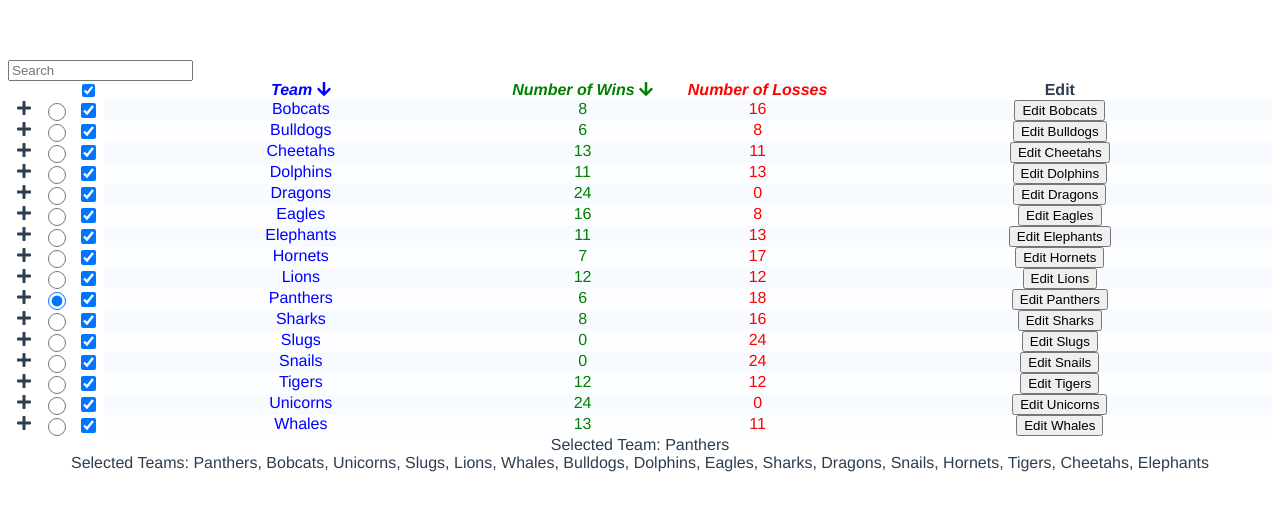
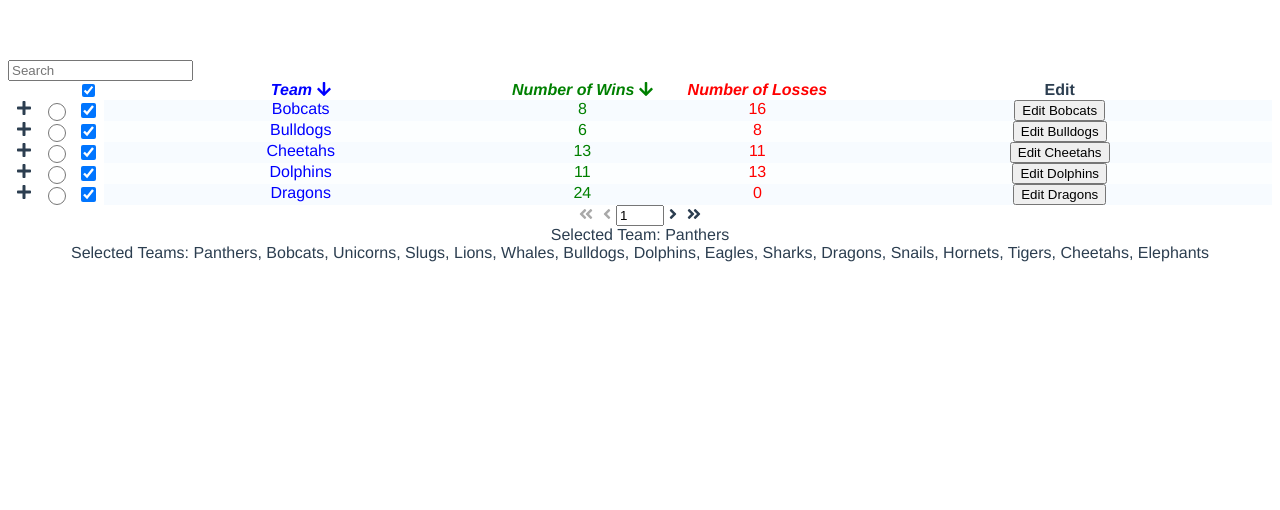
Before and after one commit to AriSorsko/easy-vue-components, a Vue app: page / in a window 1280 px wide. Shown: the top 510 px of the page. Built offline with nearby package versions, Linux system fonts and the light colour scheme.

Commit message:
Added paging

```diff
--- a/src/components/Demo.vue
+++ b/src/components/Demo.vue
@@ -10,7 +10,9 @@
       :selectedItems.sync="selectedItems"
       id="teamsTable"
       enableAccordianforDetailRow="multi"
-      :tableSearching="true"
+      :enableTableSearching="true"
+      :enablePaging="true"
+      :rowsPerPage="7"
     >
       <template v-slot:expandedDetailRowIcon>
         <font-awesome-icon icon="minus" />
--- a/src/components/EasyTable.vue
+++ b/src/components/EasyTable.vue
@@ -1,13 +1,14 @@
 <template>
   <div>
     <input
-      v-if="tableSearching"
+      v-if="enableTableSearching"
       v-model="tableSearch"
       placeholder="Search"
       class="searchInput"
       id="searchInput"
       ref="searchInput"
     />
+
     <div id="container" :style="columnWidthsStyle" ref="container">
       <!-- Headings -->
       <!-- Empty div to keep the headers lined up with their columns when there are exapnd/collapse buttons  -->
@@ -48,14 +49,14 @@
       </div>
       <!-- Data Rows -->
       <div
-        v-if="!sortedAndFilteredRows || sortedAndFilteredRows.length === 0"
+        v-if="!sortedFilteredPagedRows || sortedFilteredPagedRows.length === 0"
         id="noDataMessage"
       >
         There is no data for this table.
       </div>
       <div
         v-else
-        v-for="(row, rindex) in sortedAndFilteredRows"
+        v-for="(row, rindex) in sortedFilteredPagedRows"
         :key="rindex"
         class="collapseDivs"
       >
@@ -114,6 +115,15 @@
         </div>
       </div>
     </div>
+
+    <div v-if="enablePaging" id="pagingControls" class="pagingControls">
+      <Pages
+        :numberOfitems="sortedFilteredRows.length"
+        :itemsPerPage="5"
+        :startIndex.sync="startIndex"
+        :endIndex.sync="endIndex"
+      />
+    </div>
   </div>
 </template>
 
@@ -166,6 +176,7 @@ import camelCase from "lodash/camelCase";
 import sortBy from "lodash/sortBy";
 import cloneDeep from "lodash/cloneDeep";
 import reverse from "lodash/reverse";
+import Pages from "./Pages";
 import { library } from "@fortawesome/fontawesome-svg-core";
 import {
   faArrowUp,
@@ -182,7 +193,7 @@ library.add(faAngleRight);
 
 export default {
   name: "EasyTable",
-  components: { FontAwesomeIcon },
+  components: { FontAwesomeIcon, Pages },
   props: {
     columns: Array,
     rows: Array,
@@ -210,10 +221,15 @@ export default {
       type: String, // Can be single or multi
       default: null,
     },
-    tableSearching: {
+    enableTableSearching: {
       type: Boolean,
       default: false,
     },
+    enablePaging: {
+      type: Boolean,
+      default: false,
+    },
+    rowsPerPage: Number,
   },
   data() {
     return {
@@ -222,8 +238,10 @@ export default {
       internalSelectedItem: null,
       internalSelectedItems: [],
       openDetailRows: [],
-      checkAll: [],
+      checkAll: true,
       tableSearch: "",
+      startIndex: 0,
+      endIndex: 0,
     };
   },
   created() {
@@ -253,12 +271,17 @@ export default {
     }
     if (!this.enableRadioButtons && this.selectedItem) {
       console.warn(
-        "The 'selectedItem' prop is only used with when radio buttons are enabled"
+        "The 'selectedItem' prop is only used when radio buttons are enabled"
       );
     }
     if (!this.enableCheckBoxes && this.selectedItems) {
       console.warn(
-        "The 'selectedItems' prop is only used with when check boxes are enabled"
+        "The 'selectedItems' prop is only used when check boxes are enabled"
+      );
+    }
+    if (this.rowsPerPage && !this.enablePaging) {
+      console.warn(
+        "The 'rowsPerPage' prop is only used when the 'enablePaging' prop is enabled"
       );
     }
 
@@ -344,14 +367,6 @@ export default {
     },
   },
   computed: {
-    sortedAndFilteredRows() {
-      if (!this.tableSearch) return this.sortedRows;
-      return this.sortedRows.filter((row) => {
-        return this.stringifyRow(row)
-          .toLowerCase()
-          .includes(this.tableSearch.toLowerCase());
-      });
-    },
     columnWidthsStyle() {
       if (Array.isArray(this.columns)) {
         let columnsWidths = "grid-template-columns:";
@@ -377,8 +392,28 @@ export default {
         return "";
       }
     },
+    sortedFilteredRows() {
+      let rows = this.sortedRows;
+      if (this.tableSearch && this.enableTableSearching) {
+        rows = rows.filter((row) => {
+          return this.stringifyRow(row)
+            .toLowerCase()
+            .includes(this.tableSearch.toLowerCase());
+        });
+      }
+      return rows;
+    },
+    sortedFilteredPagedRows() {
+      if (this.enablePaging) {
+        return this.sortedFilteredRows.slice(this.startIndex, this.endIndex);
+      }
+      return this.sortedFilteredRows;
+    },
   },
   methods: {
+    updatePagedItems(pagedItems) {
+      this.sortedFilteredPagedRows = pagedItems;
+    },
     stringifyRow(row) {
       return this.columns
         .map((column) => row[column.property])
--- /dev/null
+++ b/src/components/Pages.vue
@@ -0,0 +1,124 @@
+<template>
+  <div>
+    <font-awesome-icon
+      icon="angle-double-left"
+      ref="AngleDoubleLeft"
+      class="pagingIcon"
+      :class="page === 1 ? 'disabled' : 'enabled'"
+      @click="page = 1"
+    />
+    <font-awesome-icon
+      icon="angle-left"
+      ref="AngleLeft"
+      class="pagingIcon"
+      :class="page === 1 ? 'disabled' : 'enabled'"
+      @click="page === 1 ? 1 : page--"
+    />
+
+    <input v-model="page" class="pageInput" id="pageInput" ref="pageInput" />
+
+    <font-awesome-icon
+      icon="angle-right"
+      ref="AngleRight"
+      class="pagingIcon"
+      :class="page === lastPage ? 'disabled' : 'enabled'"
+      @click="page === lastPage ? lastPage : page++"
+    />
+    <font-awesome-icon
+      icon="angle-double-right"
+      ref="AngleDoubleRight"
+      class="pagingIcon"
+      :class="page === lastPage ? 'disabled' : 'enabled'"
+      @click="page = lastPage"
+    />
+  </div>
+</template>
+
+<style scoped>
+.pagingIcon {
+  margin: 0 5px 0 5px;
+}
+
+.pageInput {
+  width: 40px;
+}
+
+.disabled {
+  color: darkgray;
+}
+</style>
+
+<script>
+import { library } from "@fortawesome/fontawesome-svg-core";
+import {
+  faAngleRight,
+  faAngleLeft,
+  faAngleDoubleLeft,
+  faAngleDoubleRight,
+} from "@fortawesome/free-solid-svg-icons";
+import { FontAwesomeIcon } from "@fortawesome/vue-fontawesome";
+
+library.add(faAngleRight);
+library.add(faAngleLeft);
+library.add(faAngleDoubleLeft);
+library.add(faAngleDoubleRight);
+
+export default {
+  name: "Pages",
+  components: { FontAwesomeIcon },
+  // TODO: Prop validation
+  props: {
+    numberOfitems: Number,
+    itemsPerPage: Number,
+  },
+  data() {
+    return {
+      page: 1,
+    };
+  },
+  created() {
+    this.$emit("update:startIndex", this.startIndex);
+    this.$emit("update:endIndex", this.endIndex);
+  },
+  watch: {
+    numberOfitems() {
+      this.page = 1;
+    },
+    startIndex() {
+      if (this.isValidPage) this.$emit("update:startIndex", this.startIndex);
+    },
+    endIndex() {
+      if (this.isValidPage) this.$emit("update:endIndex", this.endIndex);
+    },
+    page(newval, oldval) {
+      if (newval === "") return;
+      if (!Number.isInteger(newval)) this.page = Math.floor(newval);
+
+      if (isNaN(this.page)) this.page = oldval;
+      else if (this.page < 1) this.page = oldval;
+      else if (this.page > this.lastPage) this.page = oldval;
+    },
+  },
+  computed: {
+    lastPage() {
+      return Math.ceil(this.numberOfitems / this.itemsPerPage);
+    },
+    startIndex() {
+      const startIndex = (this.page - 1) * this.itemsPerPage;
+      return startIndex;
+    },
+    endIndex() {
+      let endIndex = this.startIndex + this.itemsPerPage;
+      if (endIndex > this.numberOfitems) endIndex = this.numberOfitems;
+      return endIndex;
+    },
+    isValidPage() {
+      if (!this.page) return false;
+      if (isNaN(this.page)) return false;
+      if (this.page <= 0) return false;
+      if (this.page > this.lastPage) return false;
+      return true;
+    },
+  },
+};
+</script>
```
Also changed, not shown: ToDo.txt, 2 other files (tests, documents, lock files or other folders).
